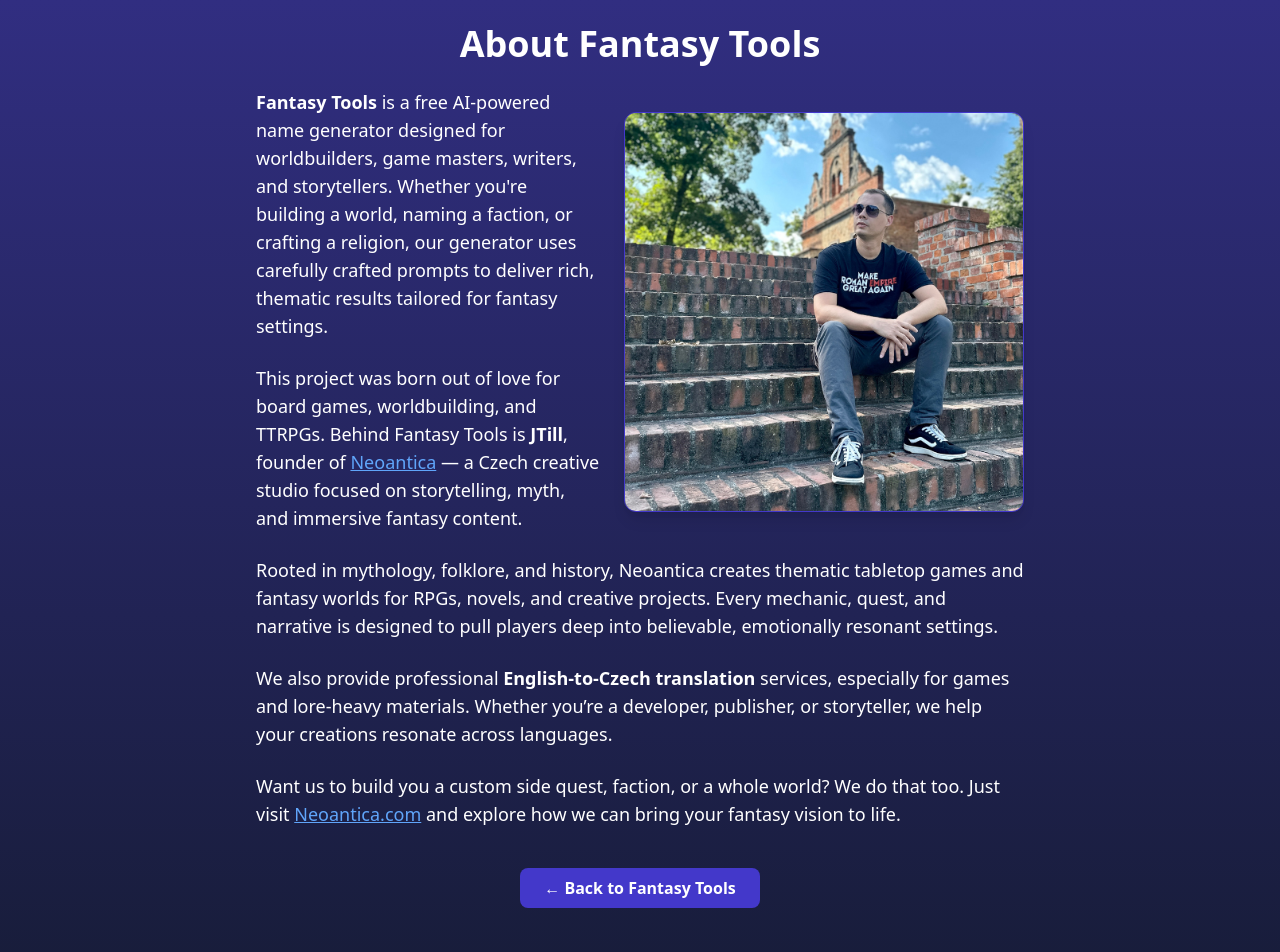
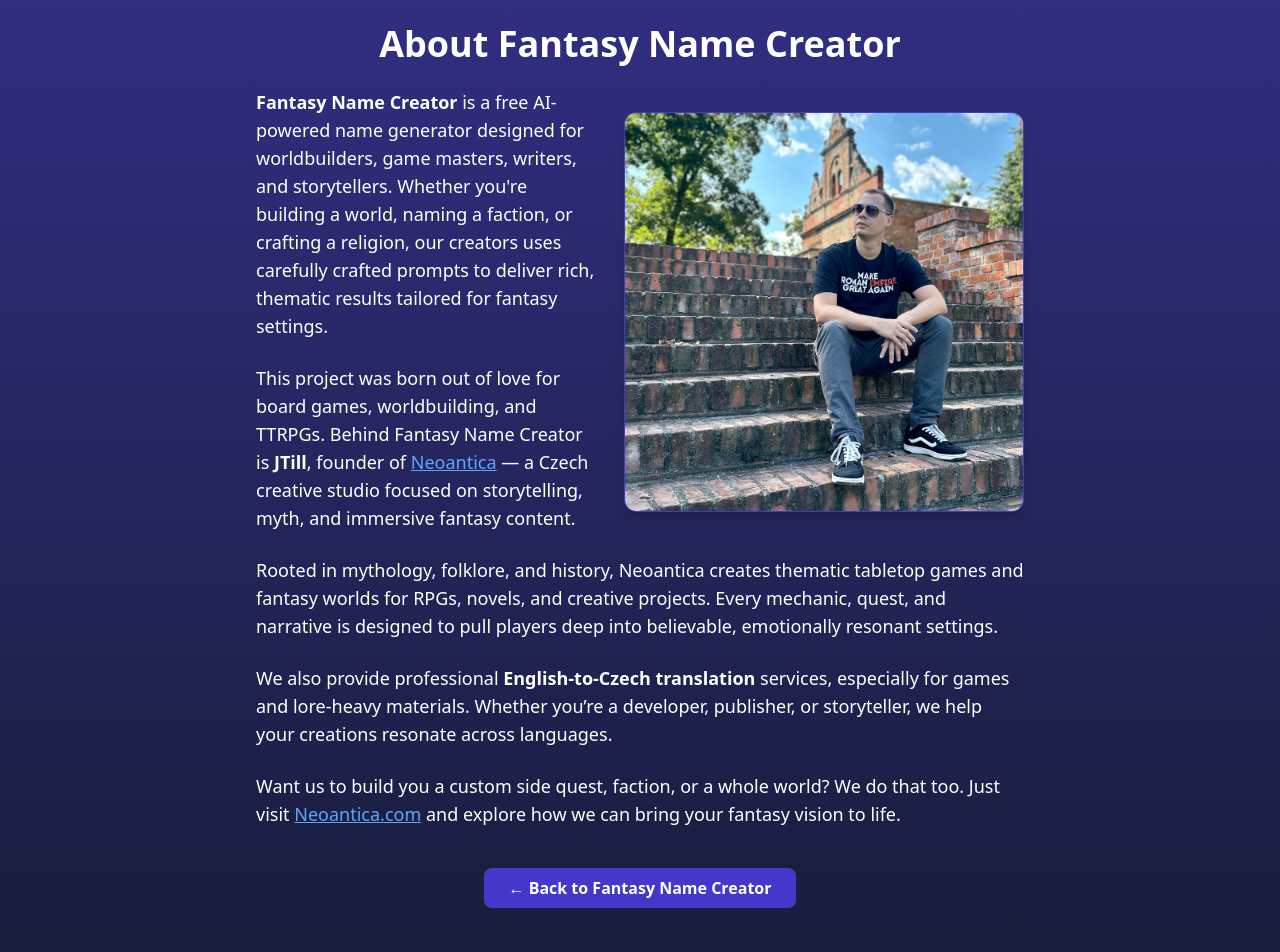
Before and after one commit to JiriTill/fantasytools, a React (Vite) app in the folder client/: page /about in a window 1280 px wide. Shown: the top 952 px of the page. Built offline with nearby package versions, Linux system fonts and the light colour scheme.

Commit message:
Update About.jsx

```diff
--- a/client/src/pages/About.jsx
+++ b/client/src/pages/About.jsx
@@ -8,7 +8,7 @@ export default function About() {
       <main className="p-6 flex flex-col items-center pb-20">
 
       <div className="max-w-3xl space-y-6">
-        <h1 className="text-4xl font-bold text-white text-center mb-6">About Fantasy Tools</h1>
+        <h1 className="text-4xl font-bold text-white text-center mb-6">About Fantasy Name Creator</h1>
 
         <img
           src="/images/jtill.png"
@@ -17,11 +17,11 @@ export default function About() {
         />
 
         <p className="text-lg">
-          <strong>Fantasy Tools</strong> is a free AI-powered name generator designed for worldbuilders, game masters, writers, and storytellers. Whether you're building a world, naming a faction, or crafting a religion, our generator uses carefully crafted prompts to deliver rich, thematic results tailored for fantasy settings.
+          <strong>Fantasy Name Creator</strong> is a free AI-powered name generator designed for worldbuilders, game masters, writers, and storytellers. Whether you're building a world, naming a faction, or crafting a religion, our creators uses carefully crafted prompts to deliver rich, thematic results tailored for fantasy settings.
         </p>
 
         <p className="text-lg">
-          This project was born out of love for board games, worldbuilding, and TTRPGs. Behind Fantasy Tools is <strong>JTill</strong>, founder of{' '}
+          This project was born out of love for board games, worldbuilding, and TTRPGs. Behind Fantasy Name Creator is <strong>JTill</strong>, founder of{' '}
           <a href="https://neoantica.com" target="_blank" rel="noopener noreferrer" className="text-blue-400 underline">
             Neoantica
           </a>{' '}
@@ -49,7 +49,7 @@ export default function About() {
         to="/"
         className="mt-10 inline-block bg-indigo-700 hover:bg-indigo-600 text-white font-semibold py-2 px-6 rounded-lg transition"
       >
-        ← Back to Fantasy Tools
+        ← Back to Fantasy Name Creator
       </Link>
         </main>
       <Footer />
```
